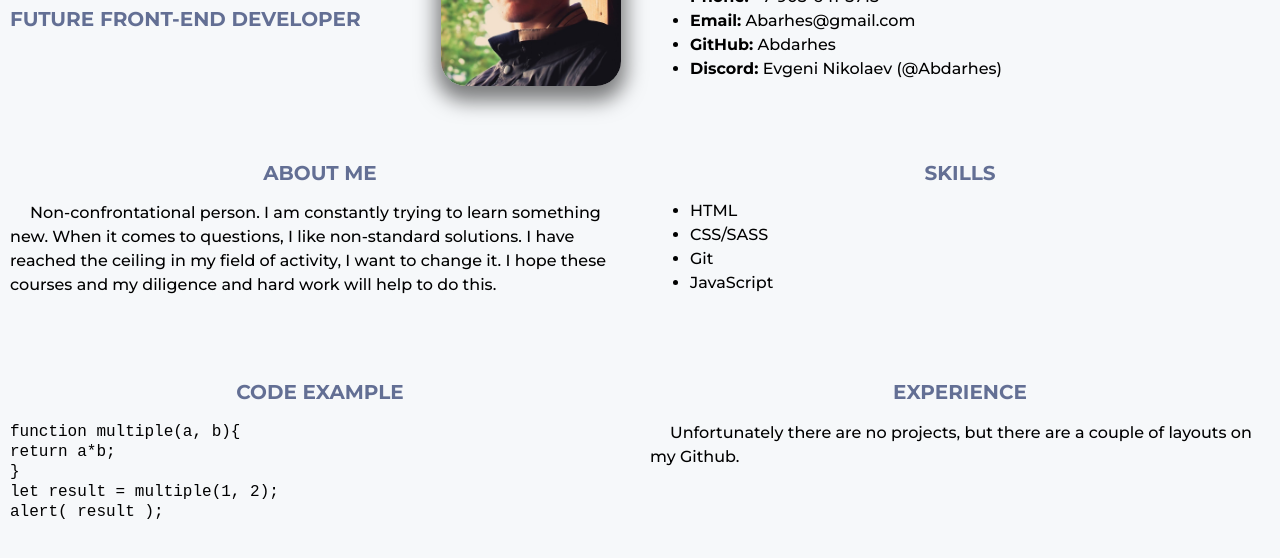
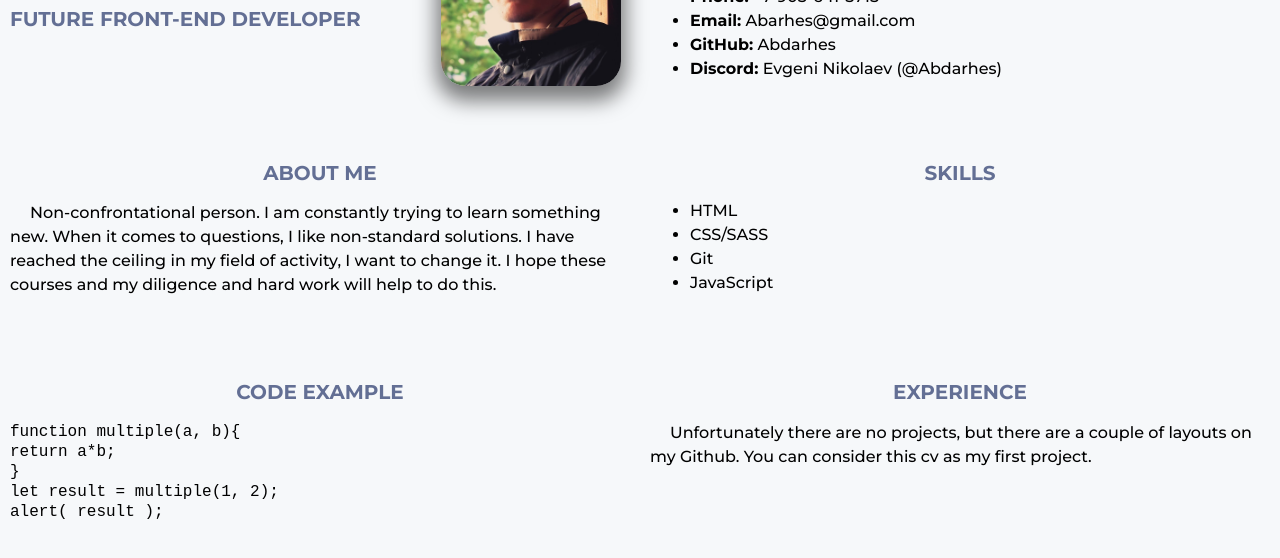
Before and after one commit to Abdarhes/rsschool-cv, a plain HTML site: page index.html in a window 1280 px wide. Shown: the part 186-744 px from the top of the page. Drawn offline with Linux system fonts and the light colour scheme.

Commit message:
fix: upgrade index.html

```diff
--- a/index.html
+++ b/index.html
@@ -87,7 +87,7 @@
             </section>
             <section class="section" id="experience">
                 <h2 class="section-title">Experience</h2>
-                <p>Unfortunately there are no projects, but there are a couple of layouts on my Github.</p>
+                <p>Unfortunately there are no projects, but there are a couple of layouts on my Github. You can consider this cv as my first project.</p>
             </section>
             <section class="section" id="education">
                 <h2 class="section-title">Education</h2>
```
